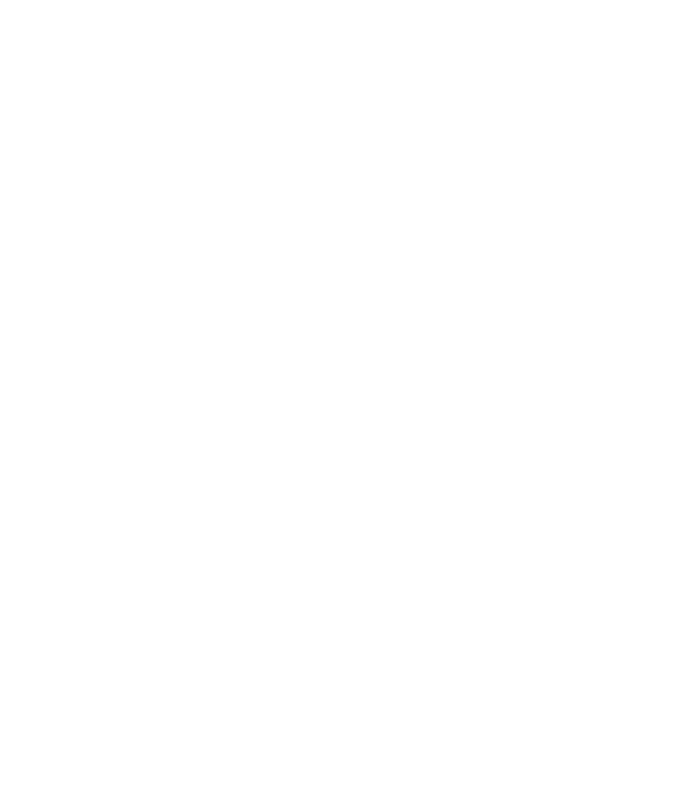
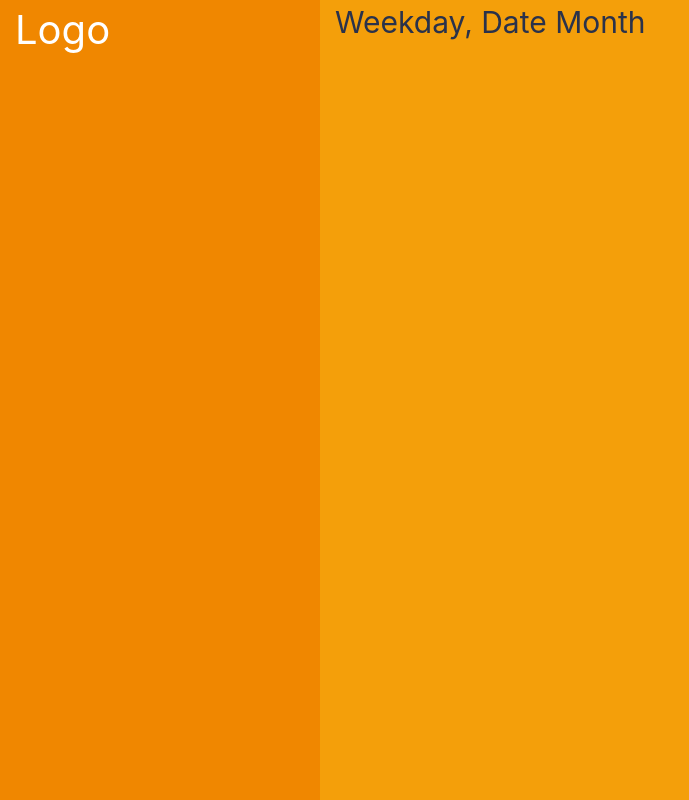
Before and after one commit to sam-leishman/toDoApp, a website: page index.html in a window 1280 px wide. Shown: the whole page, without its empty margins (0-689 px from the left). Drawn offline with nearby package versions, Linux system fonts and the light colour scheme.

Commit message:
Set areas for sidebar and page

```diff
--- a/index.html
+++ b/index.html
@@ -21,25 +21,24 @@
         integrity="sha384-B4gt1jrGC7Jh4AgTPSdUtOBvfO8shuf57BaghqFfPlYxofvL8/KUEfYiJOMMV+rV"
         crossorigin="anonymous"></script>
 
-    <title>Hello, world!</title>
+    <title>Clever Title</title>
 </head>
 
-<!-- Color Scheme:
-#F08700 Tangerine (white text)
-#F49F0A Orange Web
-#EFCA08 Yellow Munsell
-#2A324B Space Cadet (text color)
-#68A691 Polished Pine -->
-
 <body>
-    <div class="row">
-        <div class="col-3">
-            <div class="my-sidebar"></div>
+    <main>
+        <div class="container-fluid">
+            <div class="row">
+                <div class="my-sidebar col-md-3">
+                    <div class="logo">Logo</div>
+                </div>
+                <div class="my-page col-md-9">
+                    <div id="todaysDate" class="current-date">Weekday, Date Month</div>
+                </div>
+            </div>
         </div>
-        <div class="col-9">
-            <div class="my-page"></div>
-        </div>
-    </div>
+    </main>
 </body>
+<!-- JavaScript -->
+<script type="text/javascript" src="./public/js/main.js"></script>
 
 </html>
--- a/public/js/main.js
+++ b/public/js/main.js
@@ -14,3 +14,13 @@
 
 // let fruitList = document.getElementById("fruit-list");
 // fruitList.innerHTML = stuff;
+
+
+
+// =========================
+// Today's Date
+// =========================
+
+var today = new Date();
+var date = today.getDate() + today.getMonth();
+// document.getElementById("todaysDate").innerText = date;
--- a/src/styles/style.scss
+++ b/src/styles/style.scss
@@ -1,11 +1,29 @@
 @use "colors";
+// Color Scheme:
+// #F08700 Tangerine (white text)
+// #F49F0A Orange Web
+// #EFCA08 Yellow Munsell
+// #2A324B Space Cadet (text color)
+// #68A691 Polished Pine
+
+.row {
+    height: 100vh;
+}
 
 .my-sidebar {
     background-color: colors.$tangerine;
-    height: 100%;
+    color: white;
+
+    .logo {
+        font-size: 40px;
+    }
 }
 
 .my-page {
     background-color: colors.$orange-web;
-    height: 100%;
+    color: colors.$space-cadet;
+
+    .current-date {
+        font-size: 30px;
+    }
 }
```
Also changed, not shown: public/stylesheets/style.css, 1 other file.
